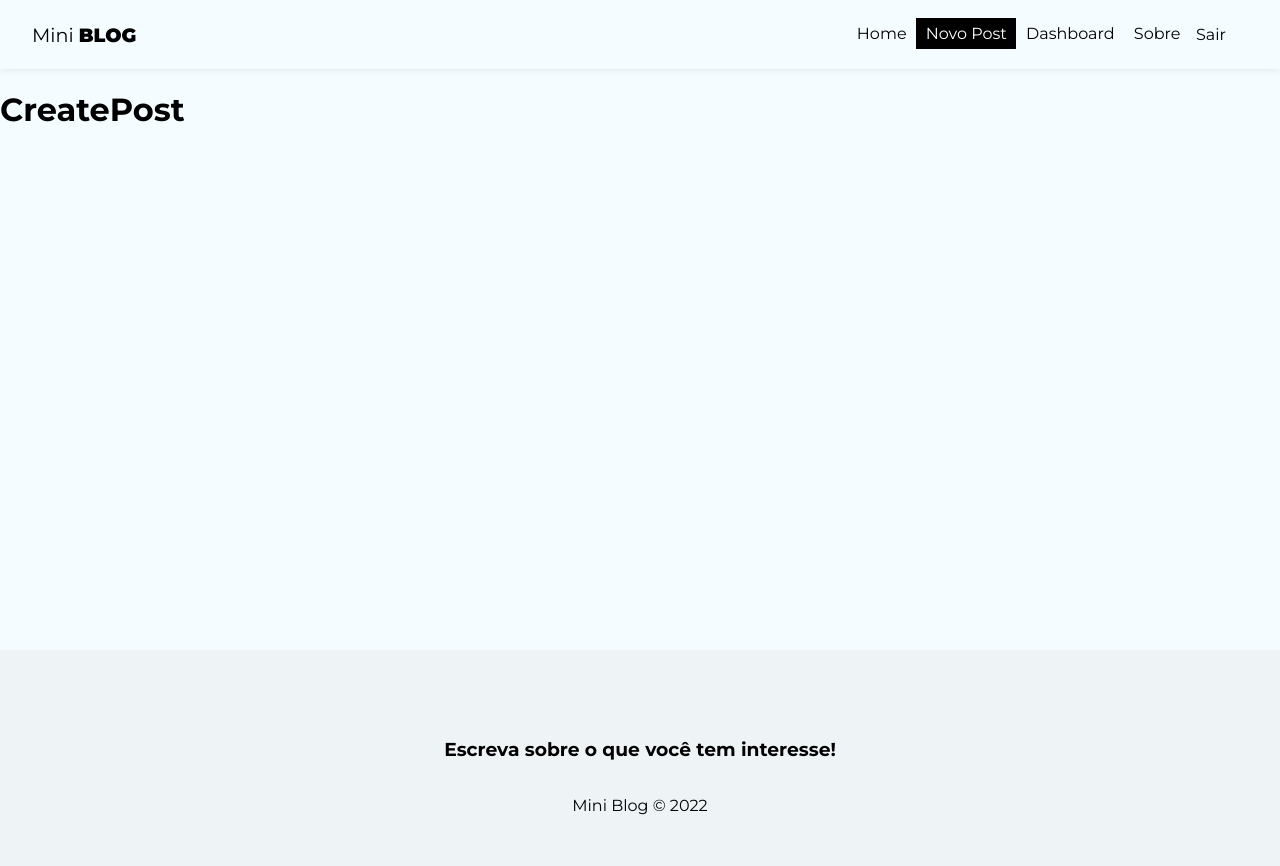
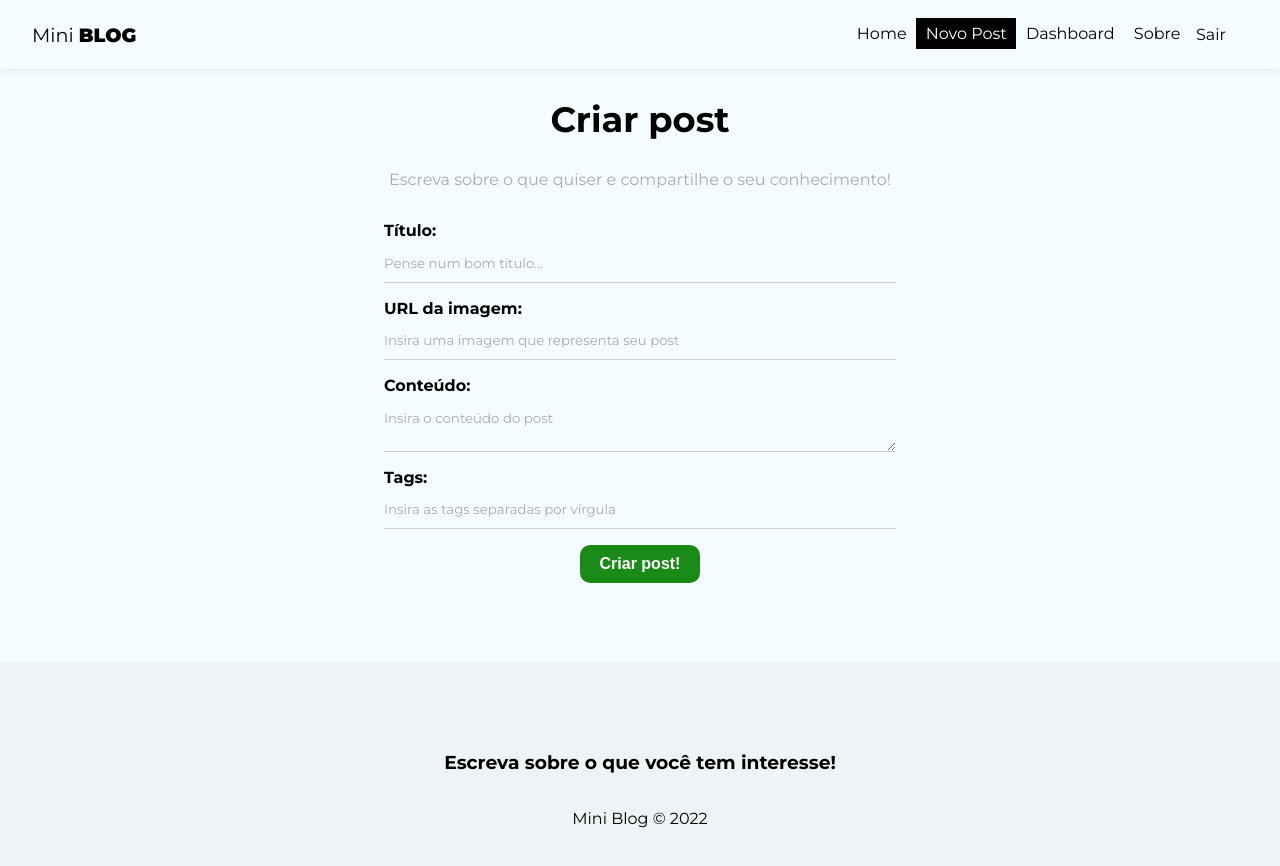
Before and after one commit to vitorgaletti/miniblog, a React (Create React App) app: page /posts/create in a window 1280 px wide. Shown: the top 866 px of the page. Built offline with nearby package versions, Linux system fonts and the light colour scheme; no server answers; sample sign-in values are in the browser's storage.

Commit message:
:construction: Inserting data into firebase

```diff
--- a/src/App.jsx
+++ b/src/App.jsx
@@ -2,7 +2,7 @@
 import { useAuthentication } from './hooks/useAuthentication';
 import { useState, useEffect } from 'react';
 
-import { AuthProvider } from './context/AuthContext';
+import { AuthProvider } from './contexts/AuthContext';
 import { onAuthStateChanged } from 'firebase/auth';
 
 import { Navbar } from './components/Navbar';
--- a/src/components/Navbar/index.jsx
+++ b/src/components/Navbar/index.jsx
@@ -1,6 +1,6 @@
 import { NavLink } from 'react-router-dom';
 
-import { useAuthValue } from '../../context/AuthContext';
+import { useAuthValue } from '../../contexts/AuthContext';
 import { useAuthentication } from '../../hooks/useAuthentication';
 
 import styles from './styles.module.css';
--- a/src/firebase/config.js
+++ b/src/firebase/config.js
@@ -3,11 +3,11 @@
 
 const firebaseConfig = {
   apiKey: process.env.API_KEY || 'AIzaSyAVSqeTYsT-ZxRB2pd2XTDF-yVSOPo3da0',
-  authDomain: process.env.AUTH_DOMAIN,
-  projectId: process.env.PROJECT_ID,
-  storageBucket: process.env.STORAGE_BUCKET,
-  messagingSenderId: process.env.MESSAGING_SENDER_ID,
-  appId: process.env.APP_ID
+  authDomain: 'miniblog-e00e8.firebaseapp.com',
+  projectId: 'miniblog-e00e8',
+  storageBucket: 'miniblog-e00e8.appspot.com',
+  messagingSenderId: '1067324208073',
+  appId: '1:1067324208073:web:43e0424f5dffc5f2df2e18'
 };
 
 const app = initializeApp(firebaseConfig);
--- /dev/null
+++ b/src/hooks/useInsertDocument.jsx
@@ -0,0 +1,59 @@
+import { useState, useEffect, useReducer } from 'react';
+import { db } from '../firebase/config';
+import { collection, addDoc, Timestamp } from 'firebase/firestore';
+
+const initialState = {
+  loading: null,
+  error: null
+};
+
+const insertReducer = (state, action) => {
+  switch (action.type) {
+    case 'LOADING':
+      return { loading: true, error: null };
+    case 'INSERTED_DOC':
+      return { loading: false, error: null };
+    case 'ERROR':
+      return { loading: false, error: action.payload };
+    default:
+      return state;
+  }
+};
+
+export const useInsertDocument = docCollection => {
+  const [response, dispatch] = useReducer(insertReducer, initialState);
+
+  const [cancelled, setCancelled] = useState(false);
+
+  const checkCancelBeforeDispatch = action => {
+    if (!cancelled) {
+      dispatch(action);
+    }
+  };
+
+  const insertDocument = async document => {
+    checkCancelBeforeDispatch({ type: 'LOADING' });
+
+    try {
+      const newDocument = { ...document, createdAt: Timestamp.now() };
+
+      const insertedDocument = await addDoc(
+        collection(db, docCollection),
+        newDocument
+      );
+
+      checkCancelBeforeDispatch({
+        type: 'INSERTED_DOC',
+        payload: insertedDocument
+      });
+    } catch (error) {
+      checkCancelBeforeDispatch({ type: 'ERROR', payload: error.message });
+    }
+  };
+
+  // useEffect(() => {
+  //   return () => setCancelled(true);
+  // }, []);
+
+  return { insertDocument, response };
+};
--- a/src/pages/CreatePost/index.jsx
+++ b/src/pages/CreatePost/index.jsx
@@ -1,9 +1,94 @@
 import styles from './styles.module.css';
 
+import { useState } from 'react';
+import { useInsertDocument } from '../../hooks/useInsertDocument';
+import { useNavigate } from 'react-router-dom';
+import { useAuthValue } from '../../contexts/AuthContext';
+
 export function CreatePost() {
+  const [title, setTitle] = useState('');
+  const [image, setImage] = useState('');
+  const [body, setBody] = useState('');
+  const [tags, setTags] = useState([]);
+  const [formError, setFormError] = useState('');
+
+  const { user } = useAuthValue();
+
+  const navigate = useNavigate();
+
+  const { insertDocument, response } = useInsertDocument('posts');
+
+  function handleSubmit(e) {
+    e.preventDefault();
+    setFormError('');
+
+    insertDocument({
+      title,
+      image,
+      body,
+      uid: user.uid,
+      createdBy: user.displayName
+    });
+  }
+
   return (
-    <div>
-      <h1>CreatePost</h1>
+    <div className={styles.create_post}>
+      <h2>Criar post</h2>
+      <p>Escreva sobre o que quiser e compartilhe o seu conhecimento!</p>
+      <form onSubmit={handleSubmit}>
+        <label>
+          <span>Título:</span>
+          <input
+            type="text"
+            name="text"
+            required
+            placeholder="Pense num bom título..."
+            onChange={e => setTitle(e.target.value)}
+            value={title}
+          />
+        </label>
+        <label>
+          <span>URL da imagem:</span>
+          <input
+            type="text"
+            name="image"
+            required
+            placeholder="Insira uma imagem que representa seu post"
+            onChange={e => setImage(e.target.value)}
+            value={image}
+          />
+        </label>
+        <label>
+          <span>Conteúdo:</span>
+          <textarea
+            name="body"
+            required
+            placeholder="Insira o conteúdo do post"
+            onChange={e => setBody(e.target.value)}
+            value={body}
+          ></textarea>
+        </label>
+        <label>
+          <span>Tags:</span>
+          <input
+            type="text"
+            name="tags"
+            required
+            placeholder="Insira as tags separadas por vírgula"
+            onChange={e => setTags(e.target.value)}
+            value={tags}
+          />
+        </label>
+        {!response.loading && <button className="btn">Criar post!</button>}
+        {response.loading && (
+          <button className="btn" disabled>
+            Aguarde.. .
+          </button>
+        )}
+        {(response.error || formError) && (
+          <p className="error">{response.error || formError}</p>
+        )}
+      </form>
     </div>
   );
 }
--- a/src/pages/CreatePost/styles.module.css
+++ b/src/pages/CreatePost/styles.module.css
@@ -0,0 +1,12 @@
+.create_post {
+  text-align: center;
+}
+
+.create_post h2 {
+  font-size: 2.2em;
+}
+
+.create_post p {
+  color: hsl(0, 0%, 67%);
+  margin-bottom: 2em;
+}
```
Also changed, not shown: src/contexts/AuthContext.js (renamed from src/context/AuthContext.js).
